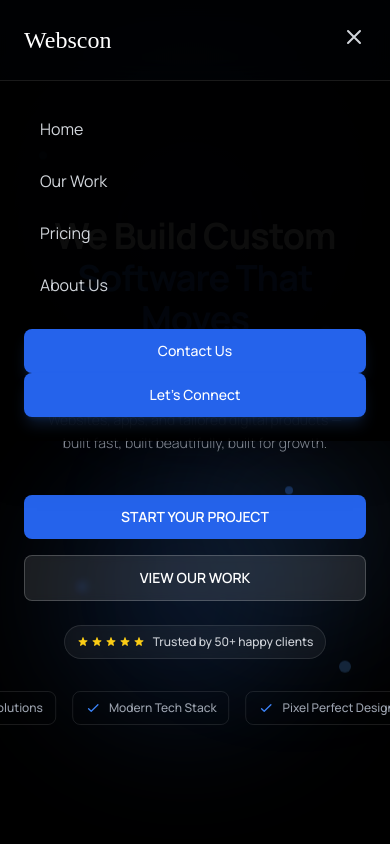
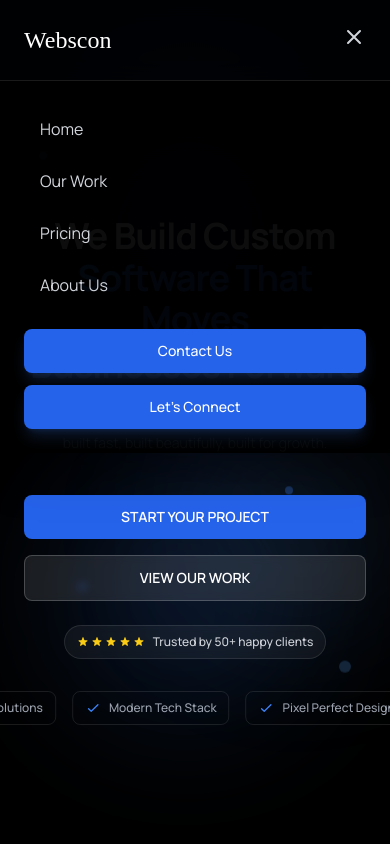
Before and after one commit to priyesh-kurmi/myAgencyPortfolio, a React (Vite) app: page / in a window 390 px wide. Both pictures are taken after a click on the button 354 px from the left and 37 px from the top of the page. Shown: the top 844 px of the page. Built offline with nearby package versions, Linux system fonts and the light colour scheme.

Commit message:
refactor: update Navbar layout to use flexbox for improved spacing and alignment

```diff
--- a/src/components/Navbar.jsx
+++ b/src/components/Navbar.jsx
@@ -135,7 +135,7 @@ const Navbar = () => {
                 <button onClick={() => scrollToSection('about')} className="text-left px-4 py-3 text-gray-300 hover:text-white hover:bg-white/5 rounded-lg transition-all">
                   About Us
                 </button>
-                <div className="pt-4 space-y-3">
+                <div className="pt-4 flex flex-col gap-3">
                   <Link to="/contact" onClick={() => setIsMenuOpen(false)}>
                     <button className="w-full px-6 py-3 bg-blue-600 text-white hover:bg-blue-700 rounded-lg transition-all text-sm font-medium shadow-lg shadow-blue-500/20">
                       Contact Us
```
